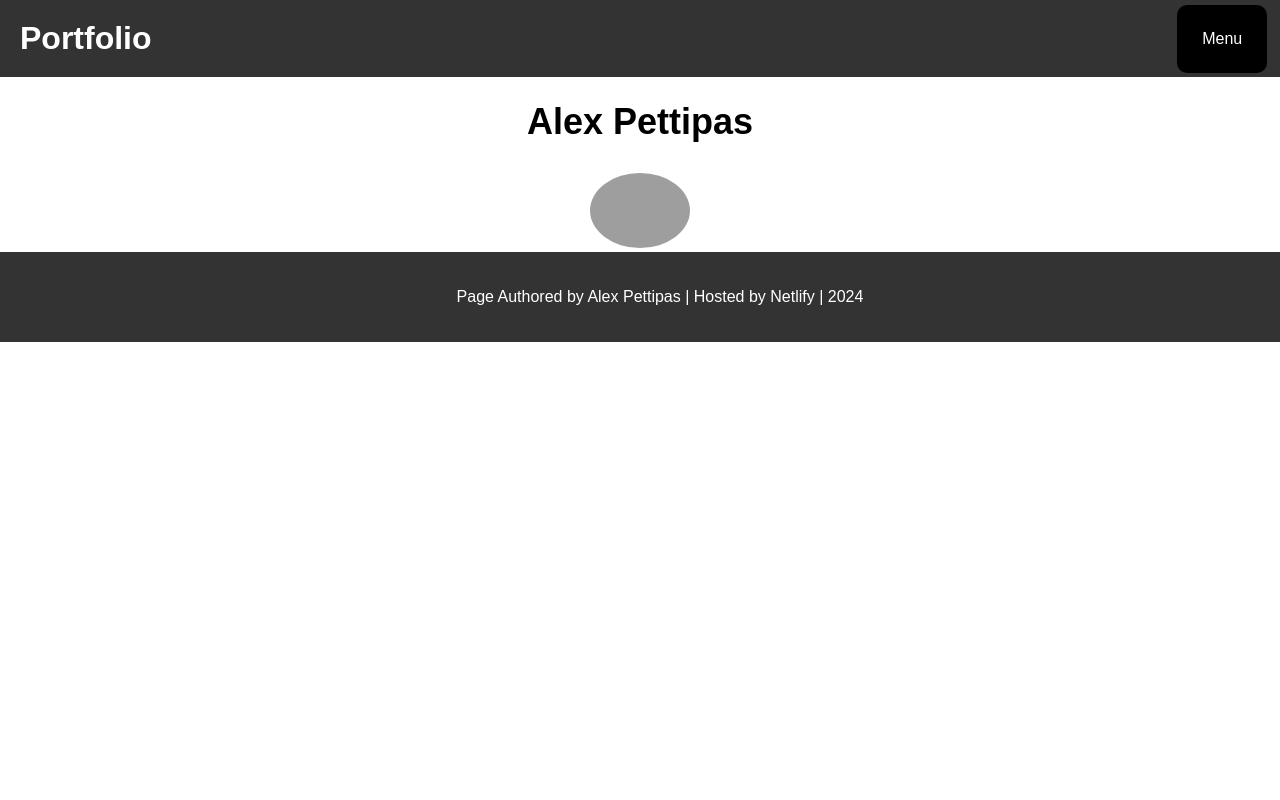
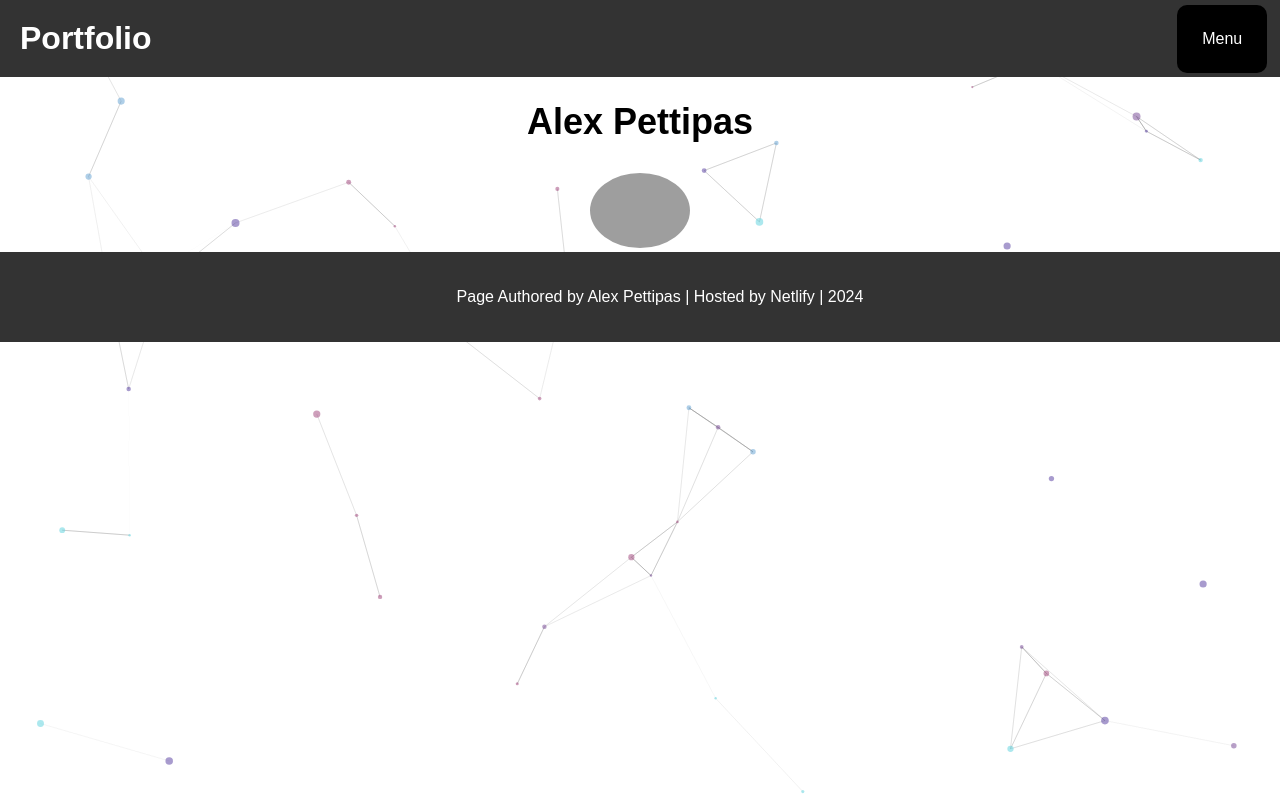
Before and after one commit to F41S3/portfolio_website_v2, a React (Create React App) app: page /AboutMe in a window 1280 px wide. Shown: the top 800 px of the page. Built offline with nearby package versions, Linux system fonts and the light colour scheme; grey boxes are pictures that could not be loaded.

Commit message:
Added particle background to add interest

```diff
--- /dev/null
+++ b/src/element/ParticleBackground.js
@@ -0,0 +1,78 @@
+import Particles from "react-particles";
+import { loadFull } from "tsparticles";
+import { useCallback } from "react";
+import './css/styles.css'
+
+export default function ParticleBackground() {
+    const options = {
+        particles: {
+            number: {
+                value: 40,
+                density: {
+                    enable: true,
+                    area: 800
+                }
+            },
+            color: {
+                value: ["#9e3f78", "#724191", "#52389e", "#60a0d1", "#5ad2dd"]
+            },
+            shape: {
+                type: "circle"
+            },
+            opacity: {
+                value: 0.5
+            },
+            size: {
+                value: { min: 1, max: 4 }
+            },
+            links: {
+                enable: true,
+                distance: 150,
+                color: "#808080",
+                opacity: 0.4,
+                width: 1
+            },
+            move: {
+                enable: true,
+                speed: 2,
+                direction: "none",
+                random: false,
+                straight: false,
+                outModes: "out"
+            }
+        },
+        interactivity: {
+            events: {
+                onHover: {
+                    enable: true,
+                    mode: "grab"
+                },
+                onClick: {
+                    enable: true,
+                    mode: "push"
+                }
+            },
+            modes: {
+                grab: {
+                    distance: 140,
+                    links: {
+                        opacity: 1
+                    }
+                },
+                push: {
+                    quantity: 4
+                }
+            }
+        }
+    };
+
+    const particlesInit = useCallback(async (engine) => {
+        await loadFull(engine);
+    }, []);
+
+    return (
+        <div className="particle_background">
+            <Particles options={options} init={particlesInit} />
+        </div>
+    );
+};
--- a/src/element/css/styles.css
+++ b/src/element/css/styles.css
@@ -56,7 +56,6 @@ header {
 }
 
 .dropdown:hover .dropbtn {
-    background-color: green;
     background-color: green;
 }
 
@@ -144,3 +143,12 @@ body {
     border-radius: 50%;
     margin-top: 20px;
 }
+
+.particle_background {
+    position: absolute;
+    top: 0;
+    left: 0;
+    width: 100%;
+    height: 100%;
+    z-index: -1;
+}
--- a/src/pages/AboutMe.js
+++ b/src/pages/AboutMe.js
@@ -3,6 +3,7 @@ import '../element/css/styles.css'
 import Header from "../element/Header";
 import Footer from "../element/Footer";
 import NameTitle from "../element/NameTitle";
+import ParticleBackground from "../element/ParticleBackground";
 
 
 
@@ -10,9 +11,9 @@ import NameTitle from "../element/NameTitle";
 export default function AboutMe() {
     return (
         <div>
+            <ParticleBackground></ParticleBackground>
             <Header></Header>
             <NameTitle></NameTitle>
-
             <Footer></Footer>
         </div>
 
--- a/src/pages/Contact.js
+++ b/src/pages/Contact.js
@@ -3,6 +3,7 @@ import '../element/css/styles.css'
 import Header from "../element/Header";
 import Footer from "../element/Footer";
 import NameTitle from "../element/NameTitle";
+import ParticleBackground from "../element/ParticleBackground";
 
 
 
@@ -10,9 +11,9 @@ import NameTitle from "../element/NameTitle";
 export default function Contact() {
     return (
         <div>
+            <ParticleBackground></ParticleBackground>
             <Header></Header>
             <NameTitle></NameTitle>
-
             <Footer></Footer>
         </div>
 
--- a/src/pages/HomePage.js
+++ b/src/pages/HomePage.js
@@ -4,12 +4,13 @@ import Header from "../element/Header";
 import Footer from "../element/Footer";
 import NameTitle from "../element/NameTitle";
 import Showcase from "../element/Showcase";
-
+import ParticleBackground from "../element/ParticleBackground";
 
 
 export default function HomePage() {
     return (
         <div>
+            <ParticleBackground></ParticleBackground>
             <Header></Header>
             <NameTitle></NameTitle>
             <Showcase/>
--- a/src/pages/WorkHistory.js
+++ b/src/pages/WorkHistory.js
@@ -3,6 +3,7 @@ import '../element/css/styles.css'
 import Header from "../element/Header";
 import Footer from "../element/Footer";
 import NameTitle from "../element/NameTitle";
+import ParticleBackground from "../element/ParticleBackground";
 
 
 
@@ -10,9 +11,9 @@ import NameTitle from "../element/NameTitle";
 export default function WorkHistory() {
     return (
         <div>
+            <ParticleBackground></ParticleBackground>
             <Header></Header>
             <NameTitle></NameTitle>
-
             <Footer></Footer>
         </div>
 
```
Also changed, not shown: package.json (+5 -3 lines), 1 other file (tests, documents, lock files or other folders).
